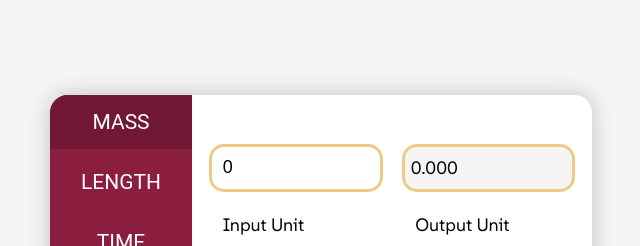
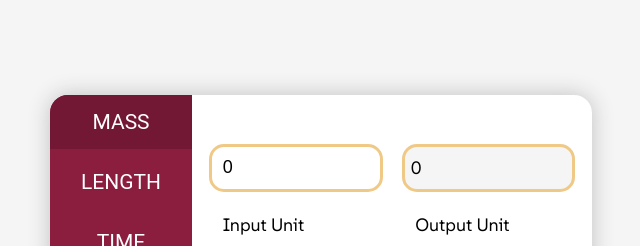
Before and after one commit to iscobar456/react-unit-converter, a React (Create React App) app: page /convert in a window 1280 px wide. Shown: the top 246 px of the page, without its empty margins (319-959 px from the left). Built offline with nearby package versions, Linux system fonts and the light colour scheme.

Commit message:
removed trailing zeros

```diff
--- a/src/util.js
+++ b/src/util.js
@@ -4,7 +4,7 @@ function calculateOutput(inUnit, quantity, outUnit, conversionTable) {
   }
   let baseUnits = quantity * conversionTable[inUnit].relativeToBase;
   let output = baseUnits / conversionTable[outUnit].relativeToBase;
-  return output.toFixed(3);
+  return parseFloat(output.toFixed(5));
 }
 
 export { calculateOutput };
```
